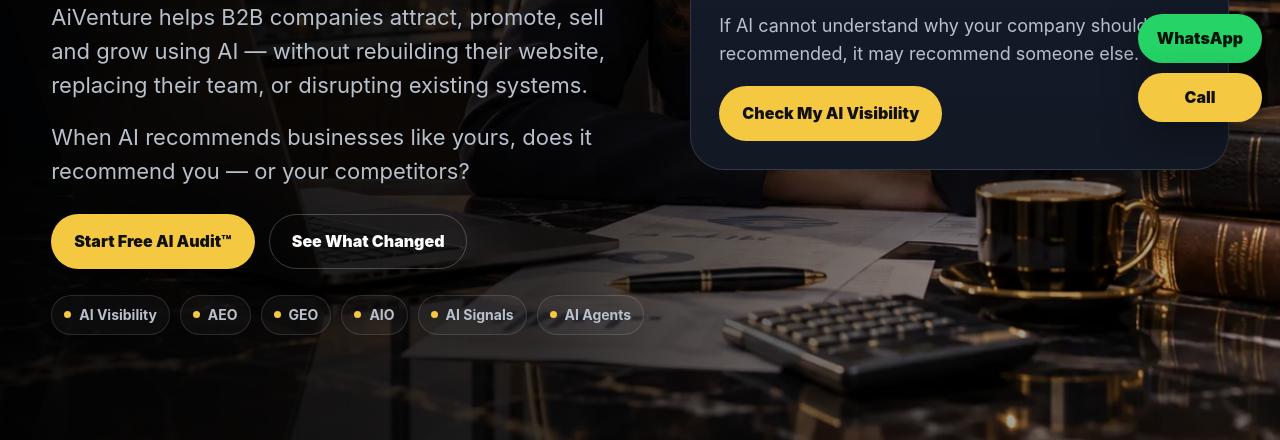
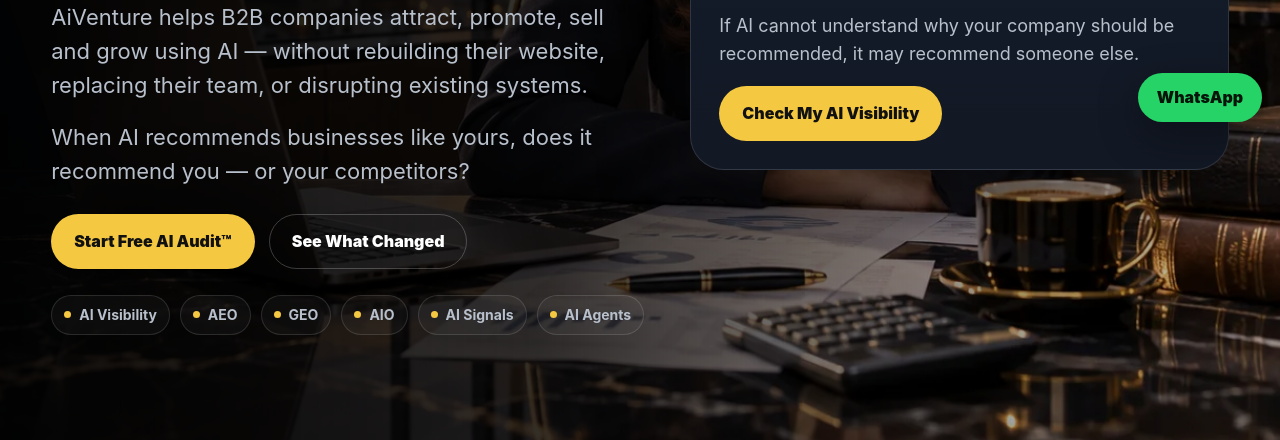
Before and after one commit to aipath512/5thelement_ai, a plain HTML site: page index.html in a window 1280 px wide. Shown: the part 660-1100 px from the top of the page. Drawn offline with Linux system fonts and the light colour scheme.

Commit message:
Elimină butonul flotant Call, rămâne doar WhatsApp
Co-Authored-By: Claude Opus 5.5 <noreply@anthropic.com>
Claude-Session: https://claude.ai/code/session_017Lgtji9uzQvXqseKGCRRSg

```diff
--- a/index.html
+++ b/index.html
@@ -1705,7 +1705,6 @@ section.hero#hero{background:linear-gradient(90deg,rgba(0,0,0,.93) 0%,rgba(0,0,0
 
 <div class="floating-contact-widget" aria-label="Quick contact">
   <a class="floating-btn whatsapp" href="https://api.whatsapp.com/send/?phone=40737123540&text=Hello%20AiVenture%2C%20I%20want%20to%20start%20my%20AI%20Audit%20for%20my%20business.%20My%20website%20is%3A%20" target="_blank" rel="noopener" aria-label="Contact AiVenture on WhatsApp">WhatsApp</a>
-  <a class="floating-btn call" href="tel:+40737123540" aria-label="Call AiVenture">Call</a>
 </div>
 
 <script>
```
